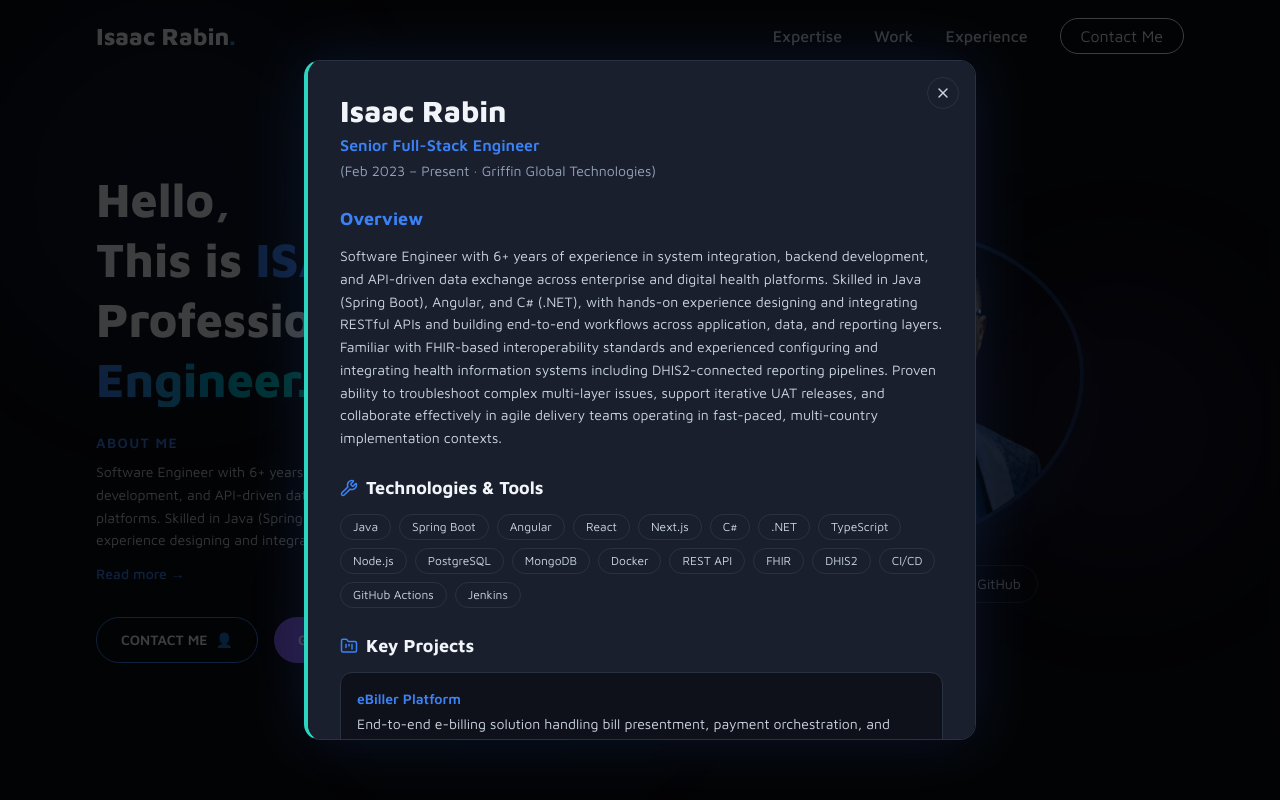
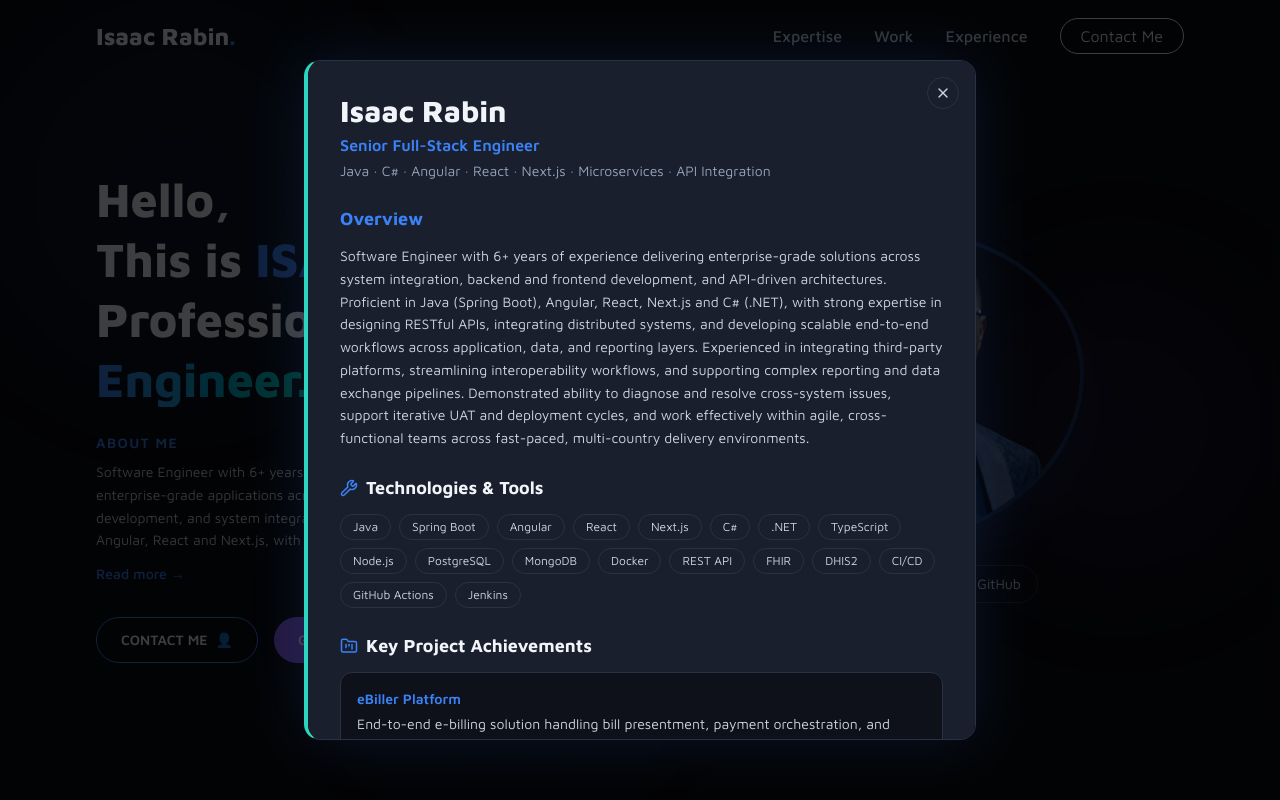
Before and after one commit to isaacrabin/isaac-rabin-portfolio, a Next.js app: page / in a window 1280 px wide. Both pictures are taken after a click on the button "Read more →". Shown: the top 800 px of the page. Built offline with nearby package versions, Linux system fonts and the light colour scheme.

Commit message:
update: update the about info

```diff
--- a/app/components/sections/Hero.tsx
+++ b/app/components/sections/Hero.tsx
@@ -48,11 +48,7 @@ export default function Hero() {
                     About Me
                   </p>
                   <p className="text-text2 leading-relaxed text-sm line-clamp-4">
-                    Software Engineer with 6+ years of experience in system integration, backend development,
-                    and API-driven data exchange across enterprise and digital health platforms. Skilled in
-                    Java (Spring Boot), Angular, and C# (.NET), with hands-on experience designing and
-                    integrating RESTful APIs and building end-to-end workflows across application, data,
-                    and reporting layers.
+                    Software Engineer with 6+ years of experience designing and delivering enterprise-grade applications across backend development, frontend development, and system integration. Proficient in Java (Spring Boot), C# (.NET), Angular, React and Next.js, with strong expertise in RESTful API integration, workflow automation, and building scalable end-to-end solutions across application, data, and reporting layers.
                   </p>
                   <button
                     onClick={() => setShowModal(true)}
@@ -162,20 +158,12 @@ export default function Hero() {
             {/* Header */}
             <h2 className="text-3xl font-extrabold text-text mb-1">Isaac Rabin</h2>
             <p className="text-accent font-semibold text-base mb-1">Senior Full-Stack Engineer</p>
-            <p className="text-text3 text-sm mb-6">(Feb 2023 – Present · Griffin Global Technologies)</p>
+            <p className="text-text3 text-sm mb-6">Java · C# · Angular · React · Next.js · Microservices · API Integration</p>
 
             {/* Overview */}
             <h3 className="text-accent font-bold text-lg mb-3">Overview</h3>
             <p className="text-text2 text-sm leading-relaxed mb-6">
-              Software Engineer with 6+ years of experience in system integration, backend development,
-              and API-driven data exchange across enterprise and digital health platforms. Skilled in
-              Java (Spring Boot), Angular, and C# (.NET), with hands-on experience designing and
-              integrating RESTful APIs and building end-to-end workflows across application, data,
-              and reporting layers. Familiar with FHIR-based interoperability standards and experienced
-              configuring and integrating health information systems including DHIS2-connected reporting
-              pipelines. Proven ability to troubleshoot complex multi-layer issues, support iterative UAT
-              releases, and collaborate effectively in agile delivery teams operating in fast-paced,
-              multi-country implementation contexts.
+              Software Engineer with 6+ years of experience delivering enterprise-grade solutions across system integration, backend and frontend development, and API-driven architectures. Proficient in Java (Spring Boot), Angular, React, Next.js and C# (.NET), with strong expertise in designing RESTful APIs, integrating distributed systems, and developing scalable end-to-end workflows across application, data, and reporting layers. Experienced in integrating third-party platforms, streamlining interoperability workflows, and supporting complex reporting and data exchange pipelines. Demonstrated ability to diagnose and resolve cross-system issues, support iterative UAT and deployment cycles, and work effectively within agile, cross-functional teams across fast-paced, multi-country delivery environments.
             </p>
 
             {/* Technologies */}
@@ -200,7 +188,7 @@ export default function Hero() {
             {/* Key Projects */}
             <h3 className="text-text font-bold text-lg mb-3 flex items-center gap-2">
               <FolderKanban size={18} className="text-accent" />
-              Key Projects
+              Key Project Achievements
             </h3>
             <div className="flex flex-col gap-3">
               {[
```
